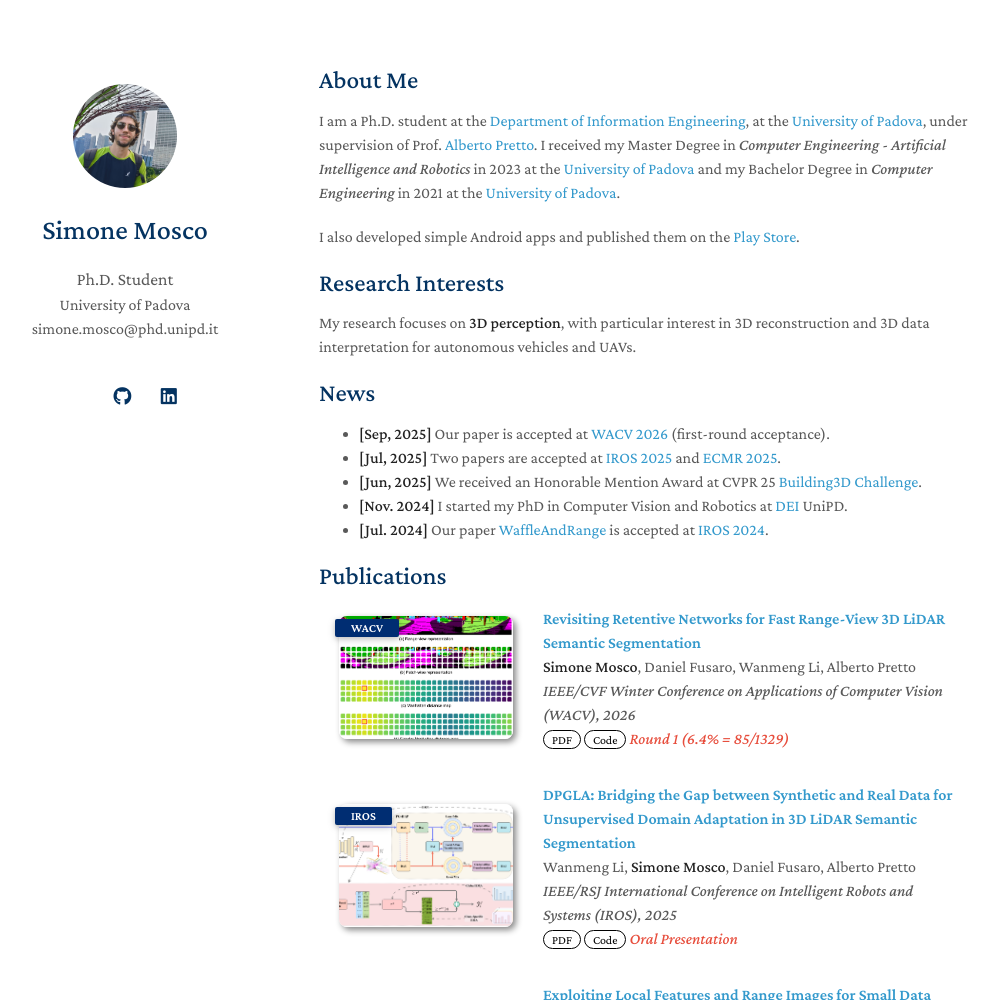
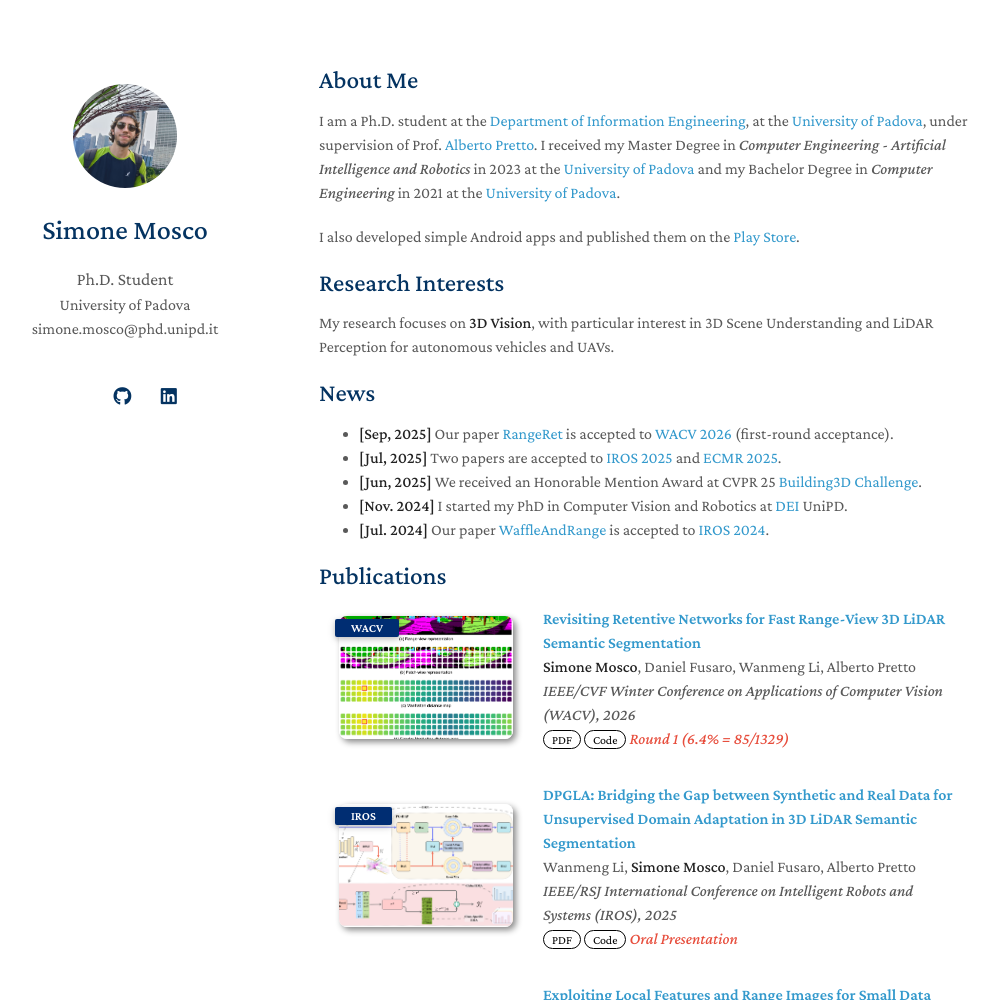
Before and after one commit to SiMoM0/simom0.github.io, a Jekyll site: the page built from index.md, in a window 1280 px wide and 1400 px high, cut to the strip 0-1000 px from the top of the window. Shown: the whole strip, without its empty margins (151-1150 px from the left). Built offline with Jekyll 4.4.1, drawn with Linux system fonts in a browser that asks for light colours; a style sheet for code colours, icons or effects is not loaded; our own code applies the rules of GitHub Pages for plain Markdown files; some of the changed text lies outside the part shown.

Commit message:
add rangeret paper + update homepage

```diff
--- a/_data/publications.yml
+++ b/_data/publications.yml
@@ -4,7 +4,7 @@ main:
     authors: <strong>Simone Mosco</strong>, Daniel Fusaro, Wanmeng Li, Alberto Pretto
     conference_short: WACV
     conference: IEEE/CVF Winter Conference on Applications of Computer Vision (WACV), 2026
-    pdf: https://simom0.github.io/
+    pdf: https://openaccess.thecvf.com/content/WACV2026/papers/Mosco_Revisiting_Retentive_Networks_for_Fast_Range-View_3D_LiDAR_Semantic_Segmentation_WACV_2026_paper.pdf
     code: https://github.com/SiMoM0/RangeRet
     image: ./assets/img/RangeRet.png
     notes: Round 1 (6.4% = 85/1329)
--- a/index.md
+++ b/index.md
@@ -10,23 +10,19 @@ I also developed simple Android apps and published them on the [Play Store](http
 
 ## Research Interests
 
-My research focuses on **3D perception**, with particular interest in 3D reconstruction and 3D data interpretation for autonomous vehicles and UAVs.
+My research focuses on **3D Vision**, with particular interest in 3D Scene Understanding and LiDAR Perception for autonomous vehicles and UAVs.
 
 <!-- **3D Perception:** 3D Semantic Segmentation, Point Cloud -->
 <!-- - **Deep Learning:** semantic segmentation, classification -->
 
 ## News
 
-- **[Sep, 2025]** Our paper is accepted at [WACV 2026](https://wacv.thecvf.com/) (first-round acceptance).
-- **[Jul, 2025]** Two papers are accepted at [IROS 2025](https://www.iros25.org/) and [ECMR 2025](https://ecmr2025.dei.unipd.it/).
+- **[Sep, 2025]** Our paper [RangeRet](https://github.com/SiMoM0/RangeRet) is accepted to [WACV 2026](https://wacv.thecvf.com/) (first-round acceptance).
+- **[Jul, 2025]** Two papers are accepted to [IROS 2025](https://www.iros25.org/) and [ECMR 2025](https://ecmr2025.dei.unipd.it/).
 - **[Jun, 2025]** We received an Honorable Mention Award at CVPR 25 [Building3D Challenge](https://usm3d.github.io/).
 - **[Nov. 2024]** I started my PhD in Computer Vision and Robotics at [DEI](https://www.dei.unipd.it/) UniPD.
-- **[Jul. 2024]** Our paper [WaffleAndRange](https://arxiv.org/pdf/2410.10510) is accepted at [IROS 2024](http://iros2024-abudhabi.org/).
+- **[Jul. 2024]** Our paper [WaffleAndRange](https://arxiv.org/pdf/2410.10510) is accepted to [IROS 2024](http://iros2024-abudhabi.org/).
 <!-- - **[Feb. 2024]** Post-graduate Research Fellowship at [IAS-Lab](https://robotics.dei.unipd.it/). -->
-
-<!-- - **[Feb. 2020]** We will host the ACM Multimedia Asia 2020 conference in Singapore! -->
-<!-- - **[Sept. 2019]** Our paper about few-shot learning is accepted to NeurIPS 2019. -->
-<!-- - **[Mar. 2019]** Our paper about few-shot learning is accepted to CVPR 2019. -->
 
 {% include_relative _includes/publications.md %}
 
```
Also changed, not shown: _includes/services.md (+2 -2 lines).
